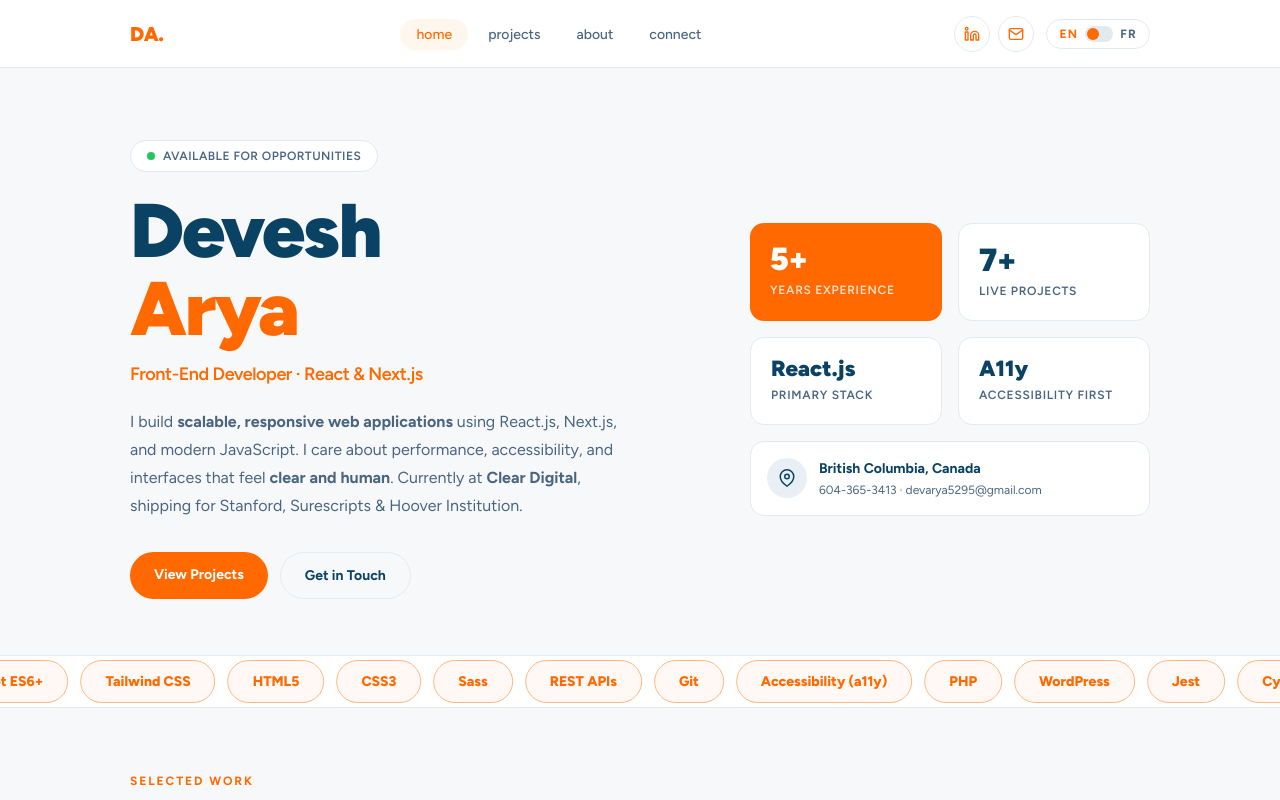
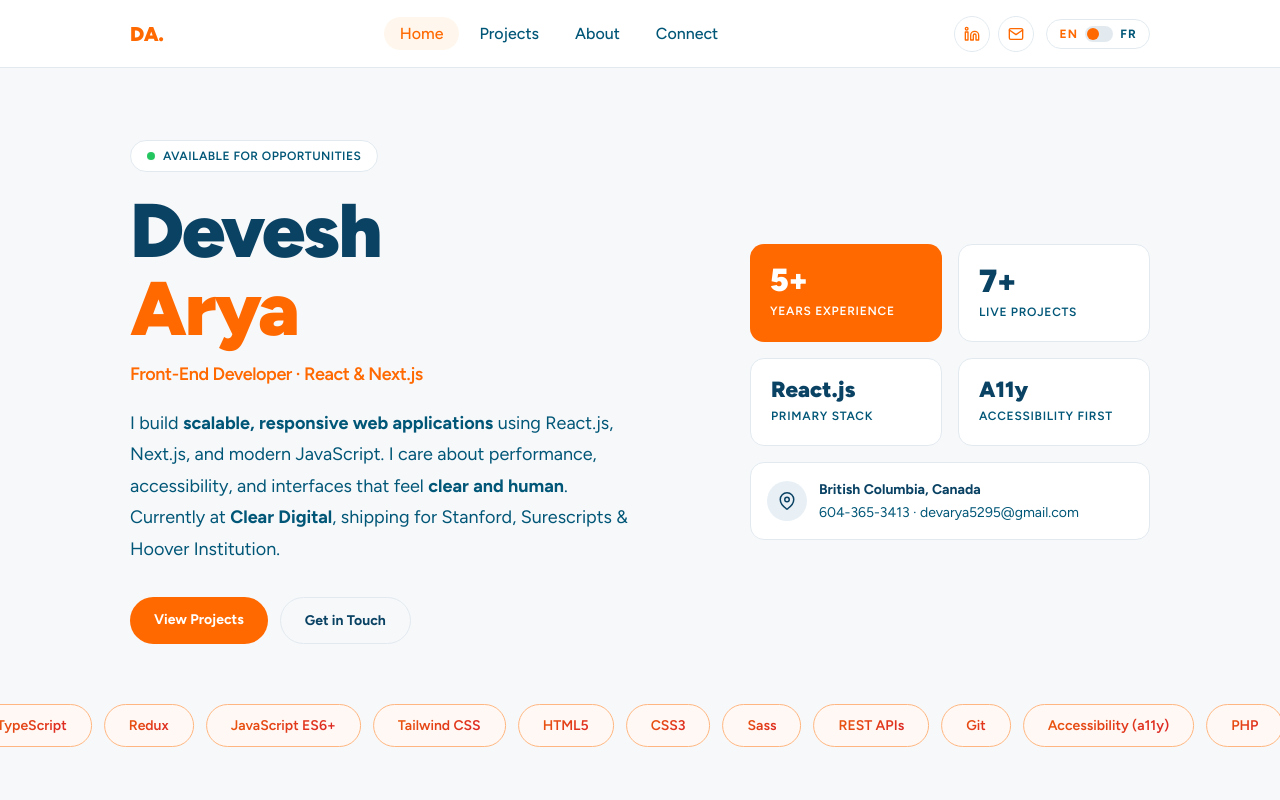
Before and after one commit to devesh-arya/devesh-portfolio, a Next.js app: page / in a window 1280 px wide. Shown: the top 800 px of the page. Built offline with nearby package versions, Linux system fonts and the light colour scheme.

Commit message:
Issues fixed

```diff
--- a/src/app/globals.css
+++ b/src/app/globals.css
@@ -7,10 +7,13 @@
 :root {
   --font-figtree: 'Figtree', sans-serif;
   --orange: #ff6900;
-  --orange-dark: #e55e00;
+  --orange-dark: #ea580c;
+  --crimson-red: #dc2626;
   --navy: #0a4264;
   --navy-light: #e8f0f6;
   --border: #e2eaf0;
+  --gradient-start: #ea580c;
+  --gradient-end: #dc2626;
 }
 
 * { box-sizing: border-box; }
@@ -25,12 +28,21 @@ body {
   overflow-x: hidden;
 }
 
+/* Text Gradient */
+.gradient-text {
+  background: linear-gradient(135deg, var(--gradient-start) 0%, var(--gradient-end) 100%);
+  -webkit-background-clip: text;
+  background-clip: text;
+  -webkit-text-fill-color: transparent;
+  color: transparent;
+}
+
 /* Marquee */
 @keyframes marquee {
   0% { transform: translateX(0); }
   100% { transform: translateX(-50%); }
 }
-.animate-marquee { animation: marquee 32s linear infinite; }
+.animate-marquee { animation: marquee 70s linear infinite; }
 .animate-marquee:hover { animation-play-state: paused; }
 
 /* Pulse dot */
@@ -66,8 +78,7 @@ body {
   border-radius: 100px;
   padding: 10px 24px;
   font-size: 14px;
-  font-weight: 800;
-  color: #ff6900;
+  font-weight: 600;
   white-space: nowrap;
   flex-shrink: 0;
   transition: background 0.2s, color 0.2s;
--- a/src/app/not-found.tsx
+++ b/src/app/not-found.tsx
@@ -4,7 +4,7 @@ export default function NotFound() {
   return (
     <div className="min-h-screen flex flex-col items-center justify-center bg-[#f7f8fa] text-center px-6">
       <div className="text-[80px] font-black text-[#0a4264] tracking-tight leading-none mb-4">404</div>
-      <p className="text-[18px] text-[#4a6580] mb-8">Page not found.</p>
+      <p className="text-[18px] text-[#005677] mb-8">Page not found.</p>
       <Link
         href="/"
         className="bg-[#ff6900] text-white px-7 py-3 rounded-full text-[14px] font-bold hover:bg-[#e55e00] transition-colors duration-200"
--- a/src/app/page.tsx
+++ b/src/app/page.tsx
@@ -32,7 +32,7 @@ export default function HomePage() {
             {/* Left */}
             <div>
               <motion.div {...fadeUp(0.05)}>
-                <div className="inline-flex items-center gap-2 bg-white border border-[#e2eaf0] rounded-full px-4 py-1.5 text-[12px] font-semibold text-[#4a6580] tracking-[.04em] uppercase mb-5">
+                <div className="inline-flex items-center gap-2 bg-white border border-[#e2eaf0] rounded-full px-4 py-1.5 text-[12px] font-semibold text-[#005677] tracking-[.04em] uppercase mb-5">
                   <span className="w-2 h-2 rounded-full bg-green-500 animate-pulse-dot shrink-0" />
                   {t.hero_tag}
                 </div>
@@ -48,7 +48,7 @@ export default function HomePage() {
               </motion.p>
 
               <motion.p {...fadeUp(0.2)}
-                className="text-[15px] sm:text-[16px] leading-[1.75] text-[#4a6580] max-w-[500px] mb-8"
+                className="text-[16px] sm:text-[18px] leading-[1.75] text-[#005677] max-w-[500px] mb-8"
                 dangerouslySetInnerHTML={{ __html: t.hero_bio }} />
 
               <motion.div {...fadeUp(0.25)} className="flex gap-3 flex-wrap">
@@ -68,21 +68,21 @@ export default function HomePage() {
               <div className="grid grid-cols-2 gap-4">
                 <div className="bg-[#ff6900] rounded-[14px] p-5 hover:-translate-y-1 hover:shadow-lg transition-all duration-200">
                   <div className="text-[32px] font-black text-white leading-none mb-1.5 tracking-tight">5+</div>
-                  <div className="text-[12px] font-semibold text-white/80 uppercase tracking-[.06em]">{t.stat_l1}</div>
+                  <div className="text-[12px] font-semibold text-white uppercase tracking-[.06em]">{t.stat_l1}</div>
                 </div>
                 <div className="bg-white border border-[#e2eaf0] rounded-[14px] p-5 hover:-translate-y-1 hover:shadow-lg transition-all duration-200">
                   <div className="text-[32px] font-black text-[#0a4264] leading-none mb-1.5 tracking-tight">7+</div>
-                  <div className="text-[12px] font-semibold text-[#4a6580] uppercase tracking-[.06em]">{t.stat_l2}</div>
+                  <div className="text-[12px] font-semibold text-[#005677] uppercase tracking-[.06em]">{t.stat_l2}</div>
                 </div>
               </div>
               <div className="grid grid-cols-2 gap-4">
                 <div className="bg-white border border-[#e2eaf0] rounded-[14px] p-5 hover:-translate-y-1 hover:shadow-lg transition-all duration-200">
                   <div className="text-[22px] font-black text-[#0a4264] leading-none mb-1.5">React.js</div>
-                  <div className="text-[12px] font-semibold text-[#4a6580] uppercase tracking-[.06em]">{t.stat_l3}</div>
+                  <div className="text-[12px] font-semibold text-[#005677] uppercase tracking-[.06em]">{t.stat_l3}</div>
                 </div>
                 <div className="bg-white border border-[#e2eaf0] rounded-[14px] p-5 hover:-translate-y-1 hover:shadow-lg transition-all duration-200">
                   <div className="text-[22px] font-black text-[#0a4264] leading-none mb-1.5">A11y</div>
-                  <div className="text-[12px] font-semibold text-[#4a6580] uppercase tracking-[.06em]">{t.stat_l4}</div>
+                  <div className="text-[12px] font-semibold text-[#005677] uppercase tracking-[.06em]">{t.stat_l4}</div>
                 </div>
               </div>
               <div className="bg-white border border-[#e2eaf0] rounded-[14px] p-4 flex items-center gap-3 hover:-translate-y-0.5 hover:shadow-md transition-all duration-200">
@@ -93,7 +93,7 @@ export default function HomePage() {
                 </div>
                 <div>
                   <div className="text-[14px] font-bold text-[#0a4264]">{t.loc_text}</div>
-                  <div className="text-[12px] text-[#4a6580] mt-0.5">604-365-3413 · devarya5295@gmail.com</div>
+                  <div className="text-[14px] text-[#005677] mt-0.5">604-365-3413 · devarya5295@gmail.com</div>
                 </div>
               </div>
             </motion.div>
@@ -102,11 +102,11 @@ export default function HomePage() {
             <motion.div {...fadeUp(0.2)} className="grid grid-cols-2 gap-3 lg:hidden">
               <div className="bg-[#ff6900] rounded-[14px] p-4">
                 <div className="text-[28px] font-black text-white leading-none mb-1">5+</div>
-                <div className="text-[12px] font-semibold text-white/80 uppercase tracking-[.06em]">{t.stat_l1}</div>
+                <div className="text-[12px] font-semibold text-white uppercase tracking-[.06em]">{t.stat_l1}</div>
               </div>
               <div className="bg-white border border-[#e2eaf0] rounded-[14px] p-4">
                 <div className="text-[28px] font-black text-[#0a4264] leading-none mb-1">7+</div>
-                <div className="text-[12px] font-semibold text-[#4a6580] uppercase tracking-[.06em]">{t.stat_l2}</div>
+                <div className="text-[12px] font-semibold text-[#005677] uppercase tracking-[.06em]">{t.stat_l2}</div>
               </div>
             </motion.div>
           </div>
--- a/src/app/projects/page.tsx
+++ b/src/app/projects/page.tsx
@@ -27,7 +27,7 @@ export default function ProjectsPage() {
             {t.proj_title}
           </motion.h1>
           <motion.p initial={{ opacity: 0, y: 20 }} animate={{ opacity: 1, y: 0 }} transition={{ duration: 0.5, delay: 0.1 }}
-            className="text-[14px] sm:text-[16px] text-[#4a6580] mb-8 sm:mb-12 max-w-[540px] leading-relaxed">
+            className="text-[14px] sm:text-[16px] text-[#005677] mb-8 sm:mb-12 max-w-[540px] leading-relaxed">
             {t.proj_sub}
           </motion.p>
 
--- a/src/components/Navbar.tsx
+++ b/src/components/Navbar.tsx
@@ -40,10 +40,10 @@ export default function Navbar() {
               <li key={link.key}>
                 <Link
                   href={link.href}
-                  className={`text-[14px] font-medium px-4 py-[7px] rounded-full transition-all duration-200 ${
+                  className={`text-[16px] font-medium px-4 py-[7px] capitalize rounded-full transition-all duration-200 ${
                     isActive(link.href)
                       ? "text-[#ff6900] font-bold bg-orange-50"
-                      : "text-[#4a6580] hover:text-[#0a4264] hover:bg-[#e8f0f6]"
+                      : "text-[#005677] hover:text-[#0a4264] hover:bg-[#e8f0f6]"
                   }`}
                 >
                   {link.label}
@@ -54,7 +54,7 @@ export default function Navbar() {
 
           {/* Desktop right icons */}
           <div className="hidden md:flex items-center gap-2 shrink-0">
-            <a href="https://linkedin.com" target="_blank" rel="noopener noreferrer"
+            <a href="https://linkedin.com/in/devesh-arya05" target="_blank" rel="noopener noreferrer"
               className="w-9 h-9 rounded-full border-[1.5px] border-[#e2eaf0] flex items-center justify-center text-[#ff6900] hover:bg-[#ff6900] hover:text-white hover:border-[#ff6900] transition-all duration-200" aria-label="LinkedIn">
               <svg width="16" height="16" viewBox="0 0 24 24" stroke="currentColor" fill="none" strokeWidth="2" strokeLinecap="round" strokeLinejoin="round">
                 <path d="M16 8a6 6 0 016 6v7h-4v-7a2 2 0 00-2-2 2 2 0 00-2 2v7h-4v-7a6 6 0 016-6z"/><rect x="2" y="9" width="4" height="12"/><circle cx="4" cy="4" r="2"/>
@@ -66,25 +66,25 @@ export default function Navbar() {
                 <path d="M4 4h16c1.1 0 2 .9 2 2v12c0 1.1-.9 2-2 2H4c-1.1 0-2-.9-2-2V6c0-1.1.9-2 2-2z"/><polyline points="22,6 12,13 2,6"/>
               </svg>
             </a>
-            <button onClick={toggle} aria-label="Toggle language"
+            <button onClick={toggle} aria-label={isFr ? "Switch to English" : "Passer au français"} aria-pressed={isFr}
               className="ml-1 flex items-center gap-[7px] bg-white border-[1.5px] border-[#e2eaf0] rounded-full px-3 py-[5px] cursor-pointer hover:border-[#ff6900] transition-all duration-200 select-none">
-              <span className={`text-[12px] font-bold tracking-widest transition-colors duration-200 ${!isFr ? "text-[#ff6900]" : "text-[#4a6580]"}`}>EN</span>
+              <span className={`text-[12px] font-bold tracking-widest transition-colors duration-200 ${!isFr ? "text-[#ff6900]" : "text-[#005677]"}`}>EN</span>
               <div className={`w-7 h-4 rounded-full relative transition-colors duration-200 ${isFr ? "bg-[#ff6900]" : "bg-[#e2eaf0]"}`}>
                 <div className={`w-3 h-3 rounded-full absolute top-[2px] transition-all duration-300 ${isFr ? "bg-white translate-x-[14px]" : "bg-[#ff6900] translate-x-[2px]"}`} />
               </div>
-              <span className={`text-[12px] font-bold tracking-widest transition-colors duration-200 ${isFr ? "text-[#ff6900]" : "text-[#4a6580]"}`}>FR</span>
+              <span className={`text-[12px] font-bold tracking-widest transition-colors duration-200 ${isFr ? "text-[#ff6900]" : "text-[#005677]"}`}>FR</span>
             </button>
           </div>
 
           {/* Mobile right: lang toggle + hamburger */}
           <div className="flex md:hidden items-center gap-2">
-            <button onClick={toggle} aria-label="Toggle language"
+            <button onClick={toggle} aria-label={isFr ? "Switch to English" : "Passer au français"} aria-pressed={isFr}
               className="flex items-center gap-1.5 bg-white border-[1.5px] border-[#e2eaf0] rounded-full px-2.5 py-1 cursor-pointer hover:border-[#ff6900] transition-all duration-200 select-none">
-              <span className={`text-[12px] font-bold ${!isFr ? "text-[#ff6900]" : "text-[#4a6580]"}`}>EN</span>
+              <span className={`text-[12px] font-bold ${!isFr ? "text-[#ff6900]" : "text-[#005677]"}`}>EN</span>
               <div className={`w-6 h-3.5 rounded-full relative transition-colors duration-200 ${isFr ? "bg-[#ff6900]" : "bg-[#e2eaf0]"}`}>
                 <div className={`w-2.5 h-2.5 rounded-full absolute top-[2px] transition-all duration-300 ${isFr ? "bg-white translate-x-[12px]" : "bg-[#ff6900] translate-x-[2px]"}`} />
               </div>
-              <span className={`text-[12px] font-bold ${isFr ? "text-[#ff6900]" : "text-[#4a6580]"}`}>FR</span>
+              <span className={`text-[12px] font-bold ${isFr ? "text-[#ff6900]" : "text-[#005677]"}`}>FR</span>
             </button>
             <button onClick={() => setMenuOpen(!menuOpen)} aria-label="Toggle menu"
               className="w-9 h-9 rounded-full border-[1.5px] border-[#e2eaf0] flex items-center justify-center text-[#0a4264] hover:bg-[#e8f0f6] transition-all duration-200">
@@ -109,7 +109,7 @@ export default function Navbar() {
                 <li key={link.key}>
                   <Link href={link.href} onClick={() => setMenuOpen(false)}
                     className={`block text-[15px] font-semibold px-4 py-3 rounded-xl transition-all duration-200 ${
-                      isActive(link.href) ? "text-[#ff6900] bg-orange-50" : "text-[#4a6580] hover:text-[#0a4264] hover:bg-[#e8f0f6]"
+                      isActive(link.href) ? "text-[#ff6900] bg-orange-50" : "text-[#005677] hover:text-[#0a4264] hover:bg-[#e8f0f6]"
                     }`}>
                     {link.label}
                   </Link>
@@ -117,7 +117,7 @@ export default function Navbar() {
               ))}
             </ul>
             <div className="flex gap-3 mt-4 pt-4 border-t border-[#e2eaf0]">
-              <a href="https://linkedin.com" target="_blank" rel="noopener noreferrer"
+              <a href="https://linkedin.com/in/devesh-arya05" target="_blank" rel="noopener noreferrer"
                 className="w-10 h-10 rounded-full border-[1.5px] border-[#e2eaf0] flex items-center justify-center text-[#ff6900] hover:bg-[#ff6900] hover:text-white transition-all duration-200">
                 <svg width="16" height="16" viewBox="0 0 24 24" stroke="currentColor" fill="none" strokeWidth="2" strokeLinecap="round" strokeLinejoin="round">
                   <path d="M16 8a6 6 0 016 6v7h-4v-7a2 2 0 00-2-2 2 2 0 00-2 2v7h-4v-7a6 6 0 016-6z"/><rect x="2" y="9" width="4" height="12"/><circle cx="4" cy="4" r="2"/>
--- a/src/components/SkillsMarquee.tsx
+++ b/src/components/SkillsMarquee.tsx
@@ -12,11 +12,11 @@ export default function SkillsMarquee() {
   const doubled = [...SKILLS, ...SKILLS];
 
   return (
-    <div className="border-t border-b border-[#e2eaf0] bg-white overflow-hidden py-1">
+    <div className="overflow-hidden py-1">
       <div className="flex gap-3 w-max animate-marquee">
         {doubled.map((skill, i) => (
           <div key={i} className="skill-chip">
-            {skill}
+            <span className="gradient-text">{skill}</span>
           </div>
         ))}
       </div>
--- a/src/data/translations.ts
+++ b/src/data/translations.ts
@@ -37,13 +37,13 @@ export const translations: Record<Lang, Translation> = {
     about_p1:
       "👋 Hey, I'm <strong>Devesh Arya</strong> — a Front-End Developer based in British Columbia, Canada with 5+ years of experience building scalable, performant web applications. I've been crafting digital experiences since I first picked up JavaScript, and I'm passionate about the details that make products feel <em>right</em>.",
     about_p2:
-      "I currently work at <a href='#' class='text-orange hover:underline'>Clear Digital</a> in San Jose, where I've shipped production code for Stanford University, Surescripts, the Hoover Institution, Apexanalytix, Model N, Virtana, and more. I thrive in Agile teams, mentor junior developers, and obsess over Lighthouse scores.",
+      "I currently work at <a href='https://www.cleardigital.com/' target='_blank' rel='noopener noreferrer' class='text-orange hover:underline'>Clear Digital</a> in San Jose, where I've shipped production code for Stanford University, Surescripts, the Hoover Institution, Apexanalytix, Model N, Virtana, and more. I thrive in Agile teams, mentor junior developers, and obsess over Lighthouse scores.",
     about_p3:
       "I believe in clean code, empathy-driven design, and writing components that future-you will actually be happy to read. <strong>Let's build something great.</strong>",
     exp_title: "Experience",
     exp_role: "Front-End Developer",
     exp_co: "Clear Digital — San Jose, CA",
-    exp_dur: "Apr 2021 · Present · 4+ years",
+    exp_dur: "Apr 2021 · Present · 5+ years",
     exp_desc:
       "Building responsive web applications with React.js, Next.js, TypeScript, and Redux for high-profile clients. Mentoring 5+ junior developers, optimizing Lighthouse scores, integrating REST APIs, and leading code reviews in Agile sprints.",
     edu_title: "Education",
```
Also changed, not shown: src/app/about/page.tsx (+11 -11 lines), src/app/connect/page.tsx (+4 -4 lines), src/app/projects/[slug]/page.tsx (+7 -7 lines), src/components/ProjectCard.tsx (+6 -6 lines).
